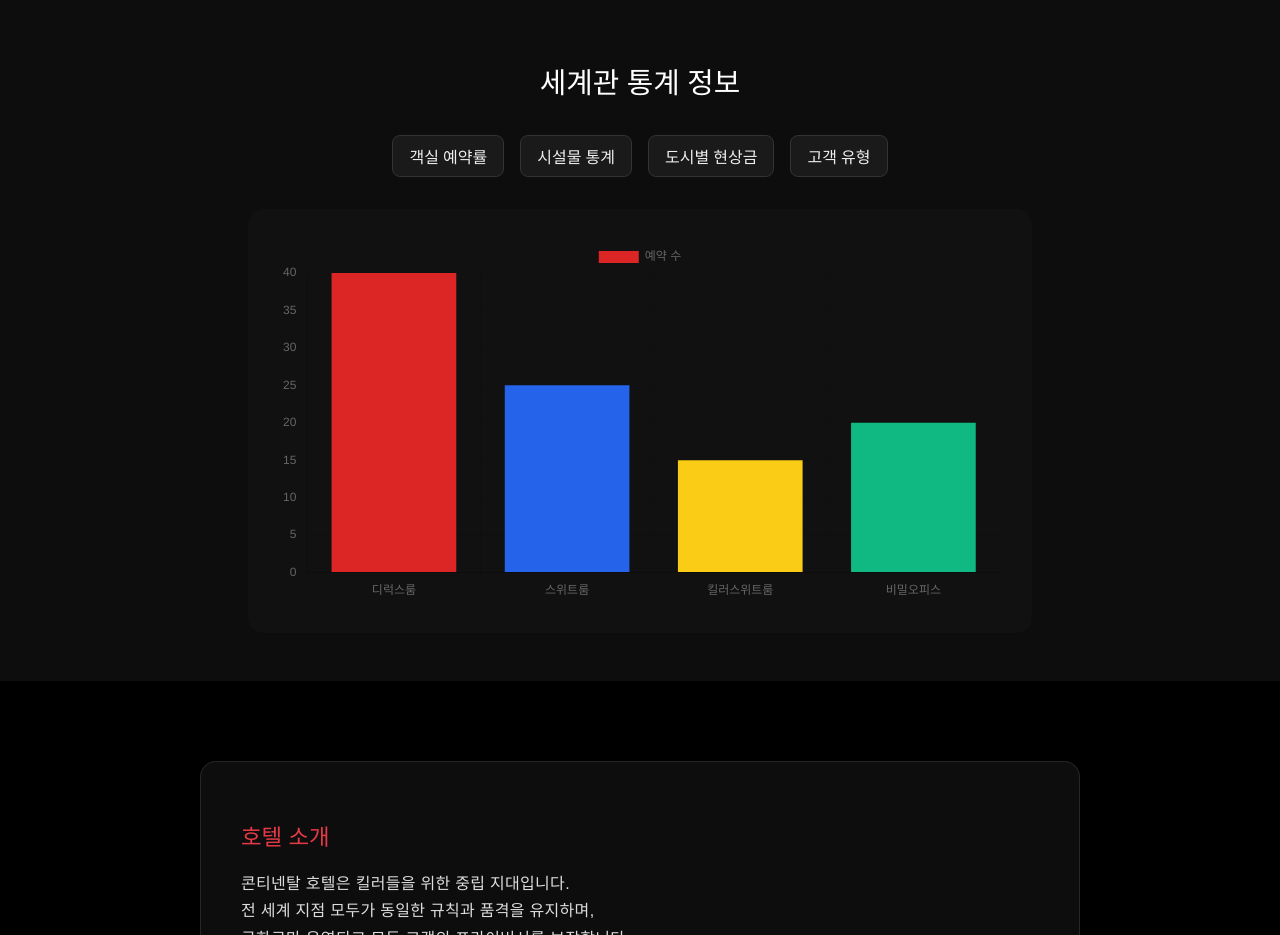
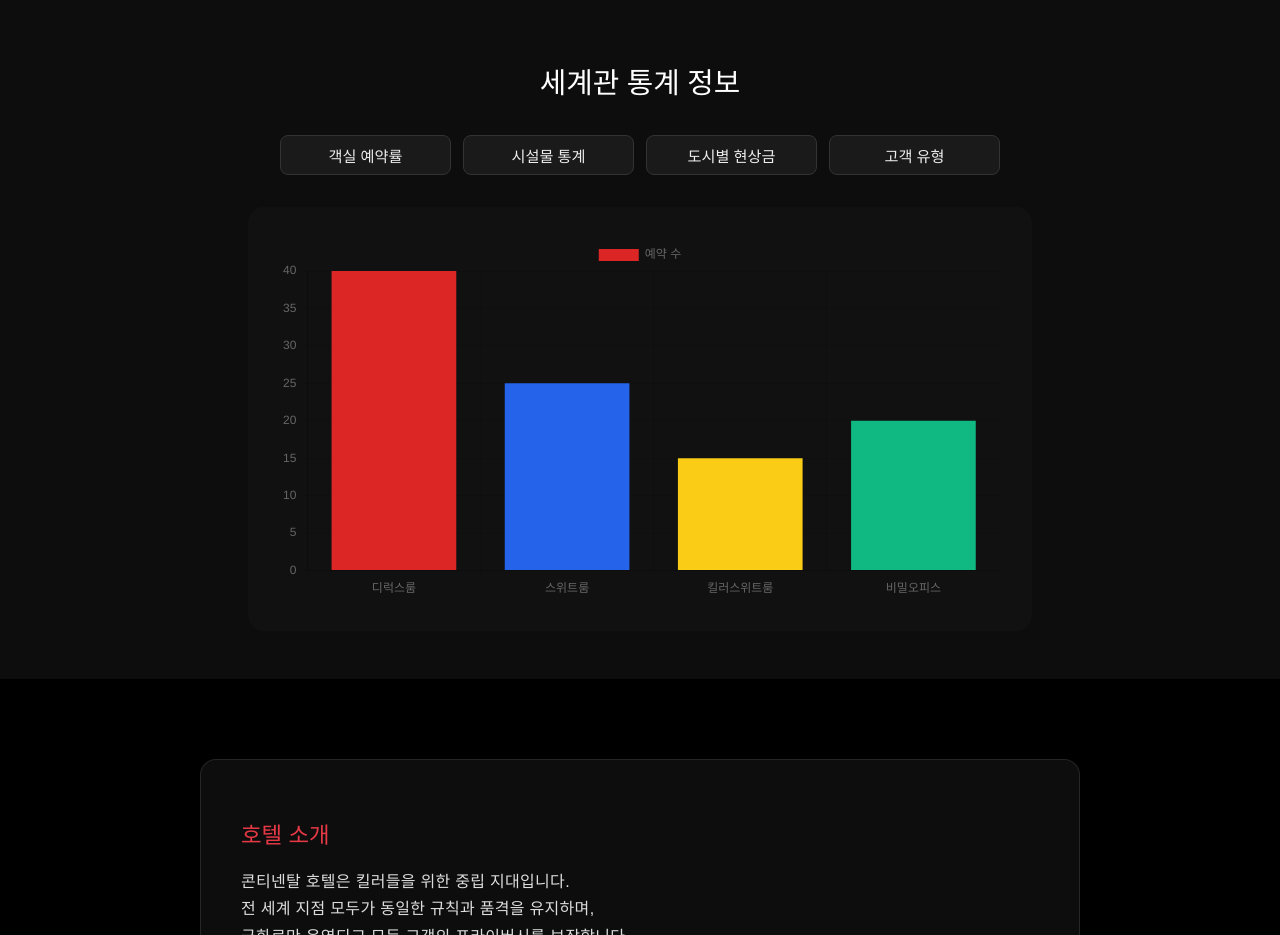
Before and after one commit to KIMRAHUI/johnwick-continental, a React (Vite) app: page / in a window 1280 px wide. Shown: the part 900-1835 px from the top of the page. Built offline with nearby package versions, Linux system fonts and the light colour scheme.

Commit message:
📱 차트 메뉴 4개 한 줄 고정되도록 스타일 수정

```diff
--- a/src/components/Hero.css
+++ b/src/components/Hero.css
@@ -74,21 +74,23 @@
 }
 
 .chart-tabs {
-  display: flex;
+  display: grid;
+  grid-template-columns: repeat(4, 1fr);
+  gap: 0.75rem;
   justify-content: center;
-  flex-wrap: wrap;
-  gap: 1rem;
-  margin-bottom: 2rem;
+  max-width: 720px;
+  margin: 0 auto 2rem;
 }
 
 .chart-tabs button {
   background-color: #1a1a1a;
   color: #eee;
   border: 1px solid #333;
-  padding: 0.5rem 1rem;
+  padding: 0.5rem 0.6rem;
   border-radius: 8px;
   cursor: pointer;
   font-weight: 500;
+  font-size: 0.95rem;
   transition: background 0.3s;
 }
 
```
